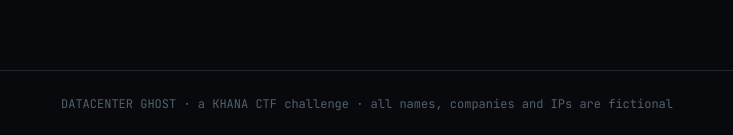
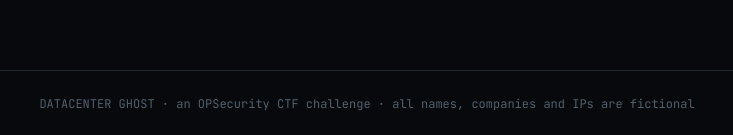
Before and after one commit to op-h/datacenter-ghost-ctf, a plain HTML site: page site/briefing.html in a window 1280 px wide. Shown: the part 2357-2492 px from the top of the page, 273-1006 px from the left. Drawn offline with Linux system fonts and the light colour scheme.

Commit message:
Update footer

```diff
--- a/site/briefing.html
+++ b/site/briefing.html
@@ -128,7 +128,7 @@
     <p class="faint" style="margin-top:36px">Trust no one. Verify everything.</p>
   </main>
 
-  <footer class="site">DATACENTER GHOST · a KHANA CTF challenge · all names, companies and IPs are fictional</footer>
+  <footer class="site">DATACENTER GHOST · an OPSecurity CTF challenge · all names, companies and IPs are fictional</footer>
   <script src="assets/js/common.js"></script>
 </body>
 </html>
```
Also changed, not shown: site/index.html (+1 -1 lines), site/submit.html (+1 -1 lines), README.md.
